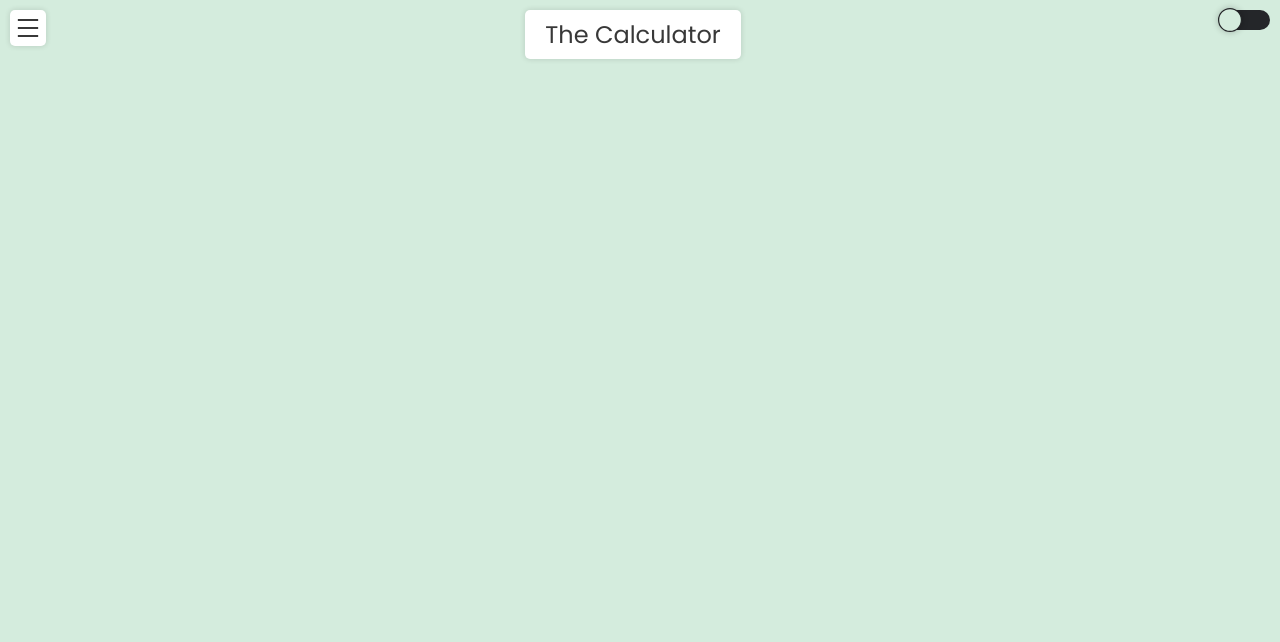
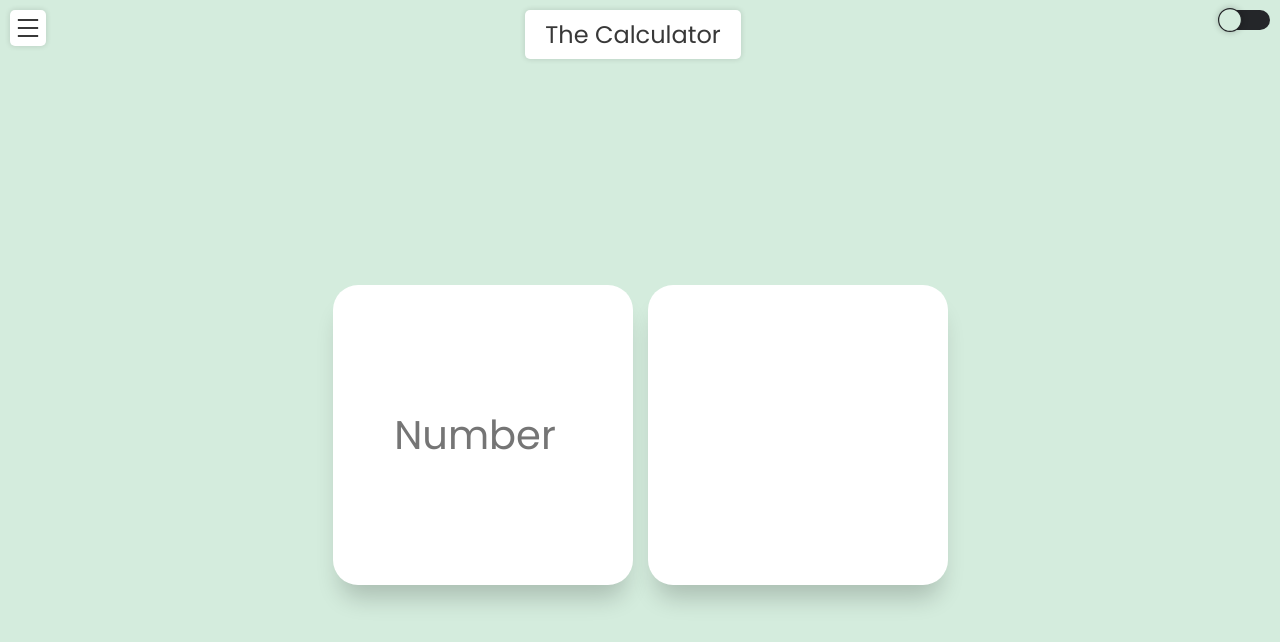
Before and after one commit to Abhishekkumar2021/Windows_Calculator_Clone, a React (Create React App) app: page /roman in a window 1280 px wide. Shown: the top 642 px of the page. Built offline with nearby package versions, Linux system fonts and the light colour scheme; the HTML template or start-up script is replaced by a standard one.

Commit message:
added integer to roman calculator

```diff
--- a/src/App.js
+++ b/src/App.js
@@ -23,6 +23,7 @@ import Pressure from "./components/Pressure";
 import Angle from "./components/Angle";
 import Scientific from "./components/Scientific";
 import AreaCal from "./components/AreaCal";
+import Roman from "./components/Roman";
 
 const StyledApp = styled.div`
 	width: 100%;
@@ -44,6 +45,7 @@ function App() {
 					<Route exact path='/programmer/*' element={<Programmer />} />
 					<Route exact path='/date' element={<Date />} />
 					<Route exact path='/areacal' element={<AreaCal />} />
+					<Route exact path='/roman' element={<Roman />} />
 					<Route exact path='/bmi' element={<BMI />} />
 					<Route exact path='/currency' element={<Currency />} />
 					<Route exact path='/volume' element={<Volume />} />
--- a/src/components/Navbar.js
+++ b/src/components/Navbar.js
@@ -28,6 +28,7 @@ import {
 	FaBalanceScaleRight,
 	FaTemperatureLow,
 	FaDatabase,
+	FaNeos,
 } from "react-icons/fa";
 
 const StyledNavbar = styled.nav`
@@ -151,6 +152,13 @@ export default function Navbar() {
 							Area
 						</Link>
 					</li>
+					<li>
+						<Link to='/roman'>
+							{" "}
+							<FaNeos className='icon' />
+							Roman
+						</Link>
+					</li>
 
 				</ul>
 				<ul className='convertor'>
--- /dev/null
+++ b/src/components/Roman.js
@@ -0,0 +1,132 @@
+import React, { useContext, useState } from "react";
+import styled from "styled-components";
+
+import ThemeContext from "./ThemeContext";
+
+const StyledDiv = styled.div`
+  padding: 20px;
+  width: 100%;
+  flex-grow: 1;
+  display: flex;
+  justify-content: center;
+  align-content: center;
+  gap: 15px;
+  flex-wrap: wrap;
+  input {
+      padding:5px;
+      text-align: center;
+      width:300px;
+      height:300px;
+    transition: 0.3s ease all;
+    background: ${(props) => (props.light ? "white" : "#37383a")};
+    border: none;
+    outline: none;
+    font-size: 40px;
+    box-shadow:0 20px 25px -8px rgb(0,0,0,0.2);
+
+    color: ${({ light }) => (light ? "rgba(0, 0, 0, 0.781)" : "white")};
+    border-radius: 25px;
+  }
+  h1{
+      padding:20px;
+      text-align: center;
+    background: ${(props) => (props.light ? "white" : "#37383a")};
+    border-radius:25px;
+    box-shadow:0 20px 25px -8px rgb(0,0,0,0.2);
+    display: flex;
+  justify-content: center;
+  align-items: center;
+  height:300px;
+  width:300px;
+
+  }
+`;
+
+export default function Roman() {
+  const [light] = useContext(ThemeContext);
+  const [num, setNum] = useState(null);
+  const [roman, setRoman] = useState("");
+
+  const toRoman = (num) => {
+    if (num < 1 || num > 3999)
+      return "Number must be between 1 and 3999";
+    let m = {
+      1: "I",
+      2: "II",
+      3: "III",
+      4: "IV",
+      5: "V",
+      6: "VI",
+      7: "VII",
+      8: "VIII",
+      9: "IX",
+      10: "X",
+      40: "XL",
+      50: "L",
+      90: "XC",
+      100: "C",
+      400: "CD",
+      500: "D",
+      900: "CM",
+      1000: "M",
+    };
+
+    let res = "";
+    while (num > 0) {
+      if (num >= 1000) {
+        let t = num / 1000;
+        num = num % 1000;
+        for (let i = 0; i < t; i++) res += m[1000];
+      } else if (num >= 900) {
+        res += m[900];
+        num = num % 900;
+      } else if (num >= 500) {
+        res += m[500];
+        let t = (num - 500) / 100;
+        for (let i = 0; i < t; i++) res += m[100];
+        num = num % 100;
+      } else if (num >= 400) {
+        res += m[400];
+        num = num % 400;
+      } else if (num >= 100) {
+        let t = num / 100;
+        for (let i = 0; i < t; i++) res += m[100];
+        num = num % 100;
+      } else if (num >= 90) {
+        res += m[90];
+        num = num % 10;
+      } else if (num >= 50) {
+        res += m[50];
+        let t = (num - 50) / 10;
+        for (let i = 0; i < t; i++) res += m[10];
+        num = num % 10;
+      } else if (num >= 40) {
+        res += m[40];
+        num = num % 40;
+      } else if (num >= 10) {
+        let t = num / 10;
+        for (let i = 0; i < t; i++) res += m[10];
+        num = num % 10;
+      } else {
+        res += m[num];
+        break;
+      }
+    }
+    return res;
+  };
+  const handleChange = (e) => {
+    setRoman(toRoman(e.target.value));
+    setNum(e.target.value);
+  };
+  return (
+    <StyledDiv light={light}>
+      <input
+        type="number"
+        placeholder="Number"
+        value={num}
+        onChange={handleChange}
+      />
+      <h1>{roman}</h1>
+    </StyledDiv>
+  );
+}
```
